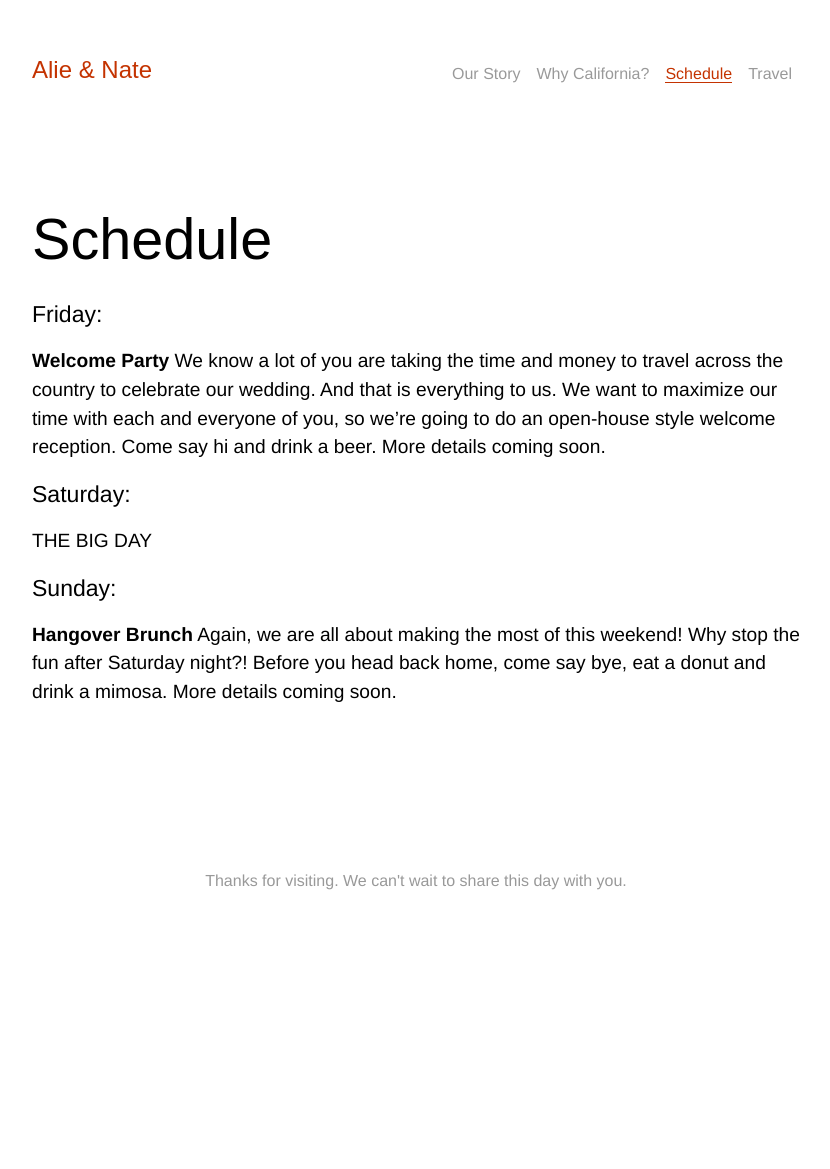
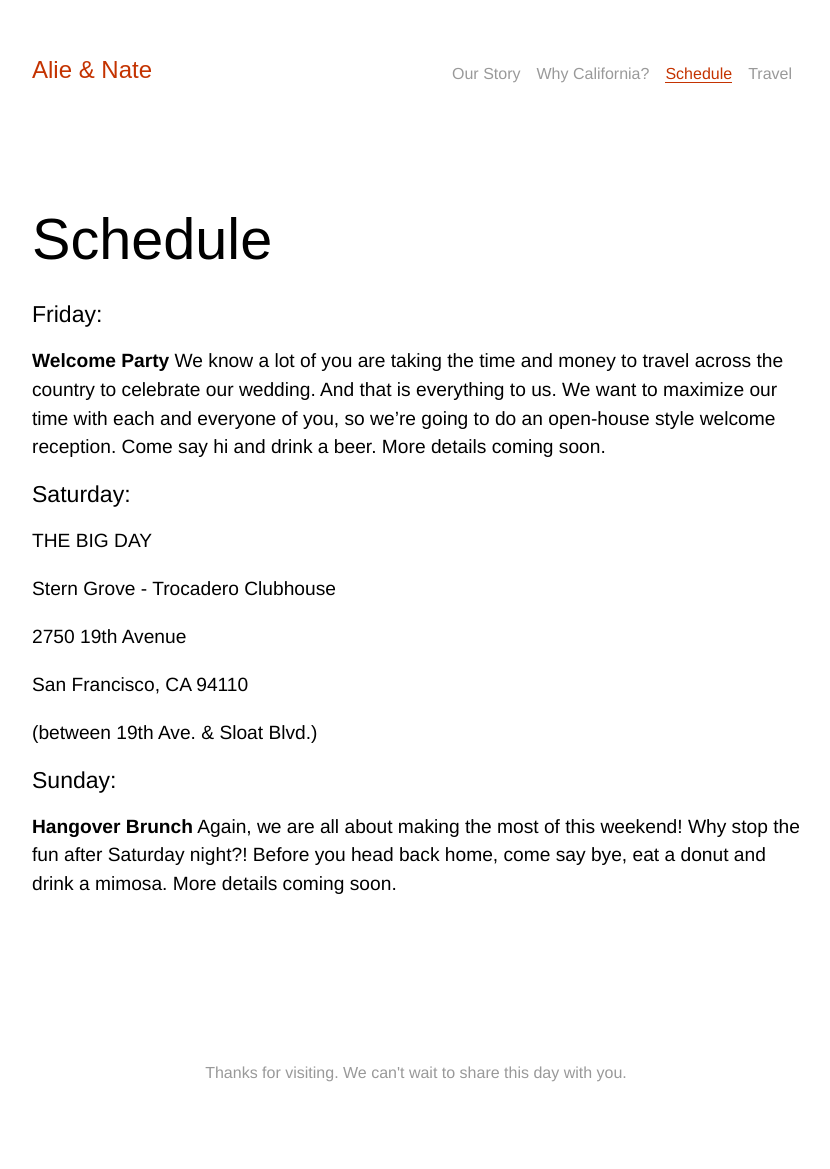
Before and after one commit to nkadlac/alieplusnate.com, a Jekyll site: the page built from schedule.md, in a window 1280 px wide. Shown: the whole page, without its empty margins (224-1054 px from the left). Built offline with Jekyll 4.4.1, drawn with Linux system fonts in a browser that asks for light colours; some web fonts are replaced; before the commit the page ends 977 px from its top, so only the background shows below that.

Commit message:
Updated Schedule

```diff
--- a/schedule.md
+++ b/schedule.md
@@ -14,6 +14,14 @@ We know a lot of you are taking the time and money to travel across the country
 
 THE BIG DAY
 
+Stern Grove - Trocadero Clubhouse
+
+2750 19th Avenue
+
+San Francisco, CA 94110
+
+\(between 19th Ave. & Sloat Blvd.)
+
 ## Sunday:
 
 **Hangover Brunch**
```
